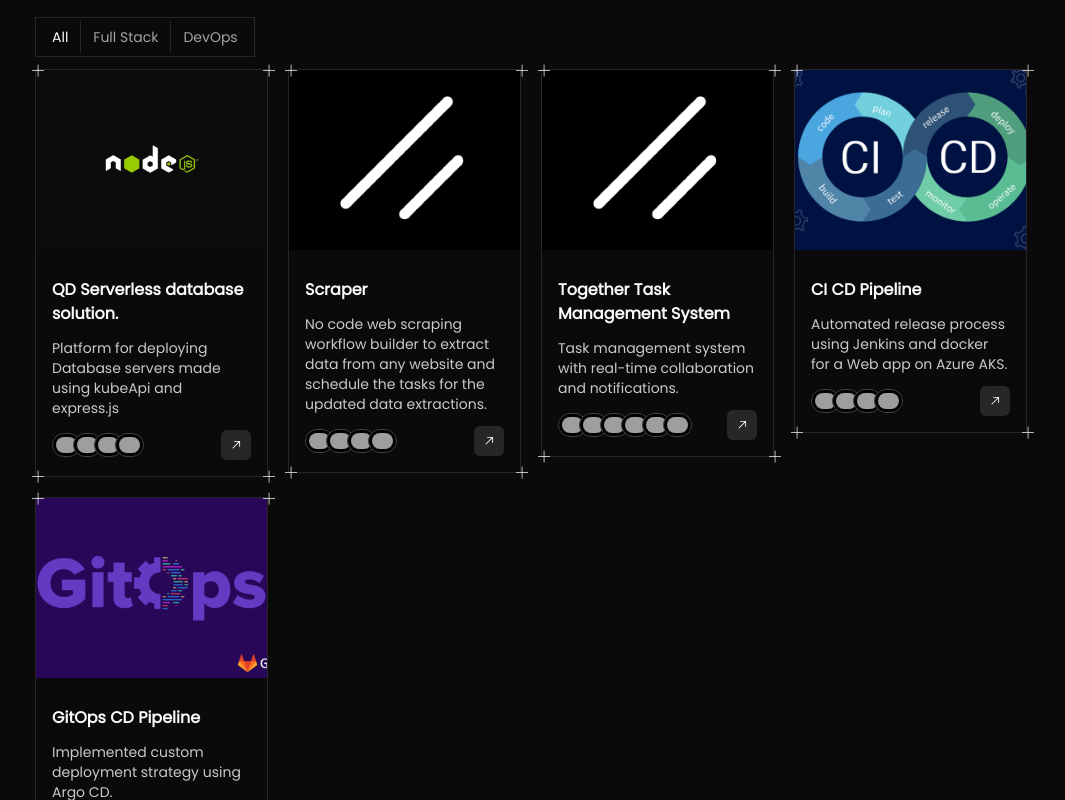
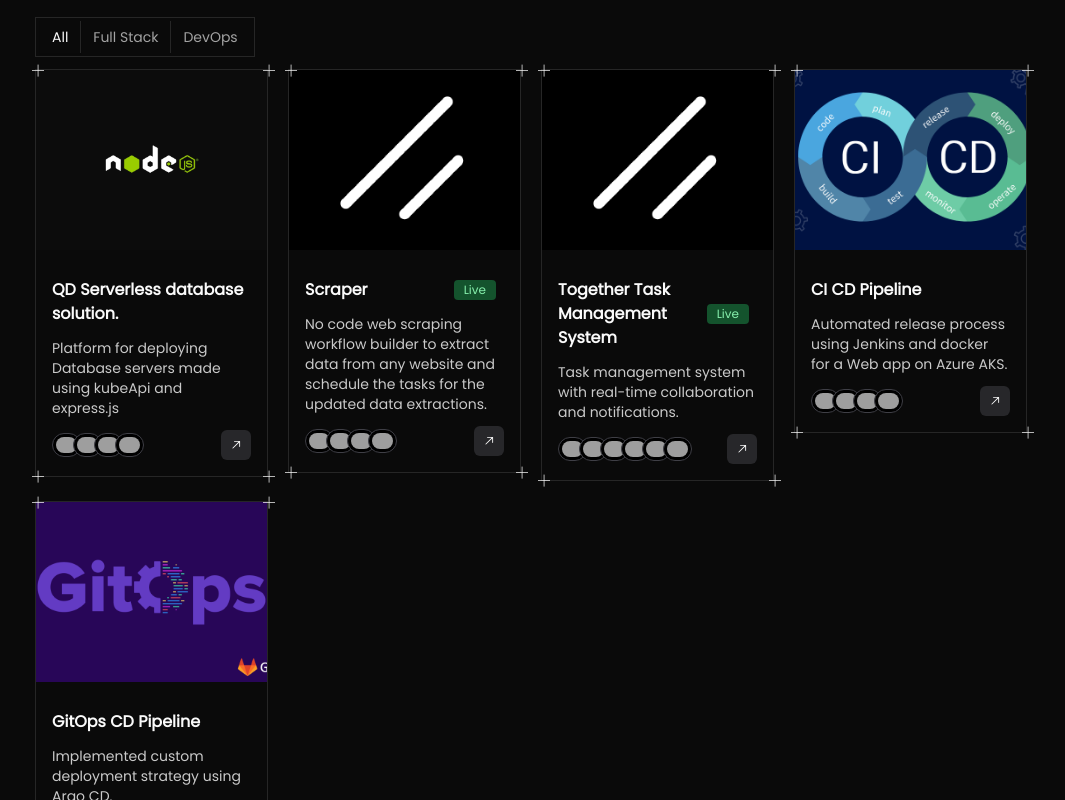
Before and after one commit to JATINKUMAR1008/portfolio, a Next.js app: page / in a window 1280 px wide. Shown: the part 1456-2256 px from the top of the page, without its empty margins (109-1174 px from the left). Built offline with nearby package versions, Linux system fonts and the light colour scheme; grey boxes are pictures that could not be loaded.

Commit message:
fix project data items

```diff
--- a/app/data/data.ts
+++ b/app/data/data.ts
@@ -10,6 +10,7 @@ import selenium from "@/public/selenium.jpg";
 import htmlcss from "@/public/next.png";
 import nodejs from "@/public/nodejs.webp";
 import { describe } from "node:test";
+import { url } from "inspector";
 
 export const projectList = [
   {
@@ -47,6 +48,17 @@ export const projectList = [
       "https://cdn.jsdelivr.net/gh/devicons/devicon@latest/icons/postgresql/postgresql-original.svg",
       "https://cdn.jsdelivr.net/gh/devicons/devicon@latest/icons/puppeteer/puppeteer-original.svg",
     ],
+    url: "https://data-scraper-lime.vercel.app/",
+    github: "https://github.com/JATINKUMAR1008/data-scraper",
+    features: [
+      "Automated Scraping of websites",
+      "No code workflow builder",
+      "Scheduling tasks for updated data extractions",
+      "Data storage in PostgreSQL",
+      "User authentication and management",
+    ],
+    detailedDescription:
+      "This project is a no-code web scraping workflow builder that allows users to extract data from any website. It provides a user-friendly interface for creating and scheduling scraping tasks, ensuring that users can easily access updated data without writing any code.",
   },
 
   {
@@ -65,6 +77,16 @@ export const projectList = [
       "https://cdn.jsdelivr.net/gh/devicons/devicon@latest/icons/typescript/typescript-original.svg",
       "https://cdn.jsdelivr.net/gh/devicons/devicon@latest/icons/git/git-original.svg",
     ],
+    url: "https://togethersync.vercel.app/sign-up",
+    github: "https://github.com/JATINKUMAR1008/together-frontend",
+    features: [
+      "Real-time collaboration",
+      "Task management system",
+      "User authentication and management",
+      "Notifications and reminders",
+    ],
+    detailedDescription:
+      "This project is a task management system that allows users to manage their tasks collaboratively in real-time. It provides features such as user authentication, notifications, and reminders to enhance productivity.",
   },
 
   {
```
